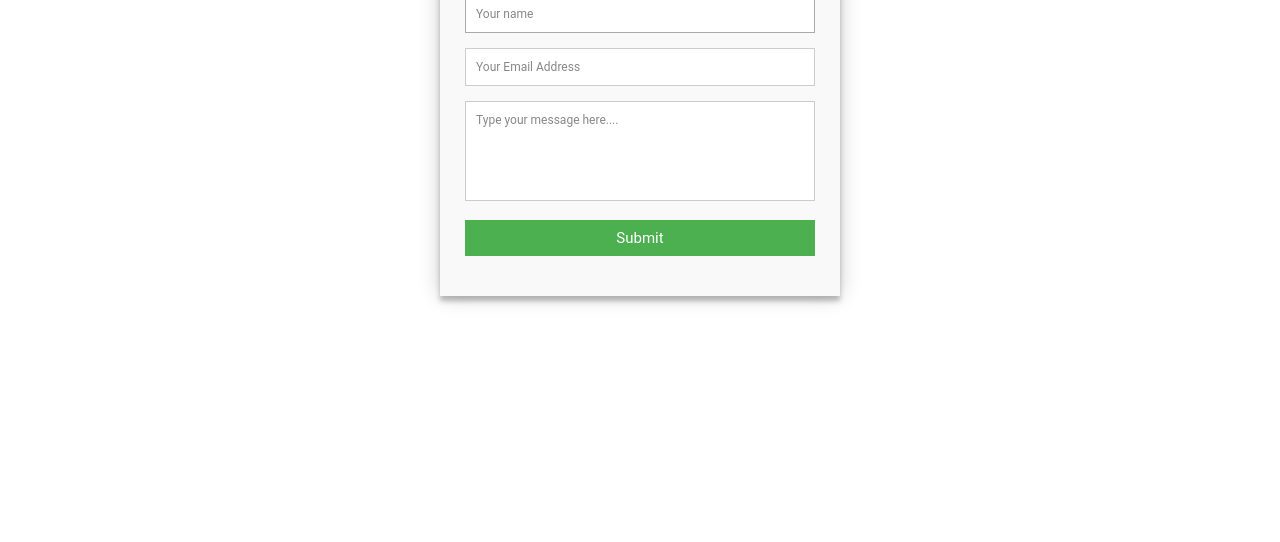
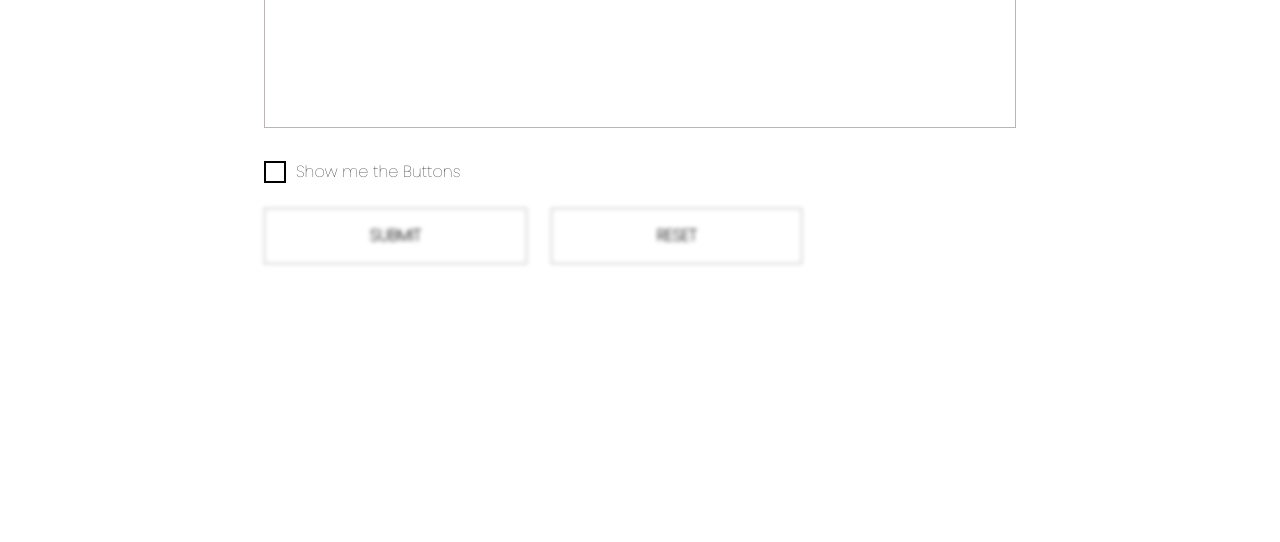
Before and after one commit to cris93g/nav, a plain HTML site: page Contact.html in a window 1280 px wide. Shown: the part 258-800 px from the top of the page. Drawn offline with Linux system fonts and the light colour scheme.

Commit message:
changed contact form

```diff
--- a/Contact.html
+++ b/Contact.html
@@ -29,23 +29,44 @@
     </div>
 </nav>
 
-<div class="container" style='margin-top:-30px;'>
-    <form id="contact" action="" method="post">
-        <h3>Did I suck at making this?</h3>
-        <fieldset>
-            <input placeholder="Your name" type="text" tabindex="1" required autofocus>
-        </fieldset>
-        <fieldset>
-            <input placeholder="Your Email Address" type="email" tabindex="2" required>
-        </fieldset>
-        <fieldset>
-            <textarea placeholder="Type your message here...." tabindex="5" required></textarea>
-        </fieldset>
-        <fieldset>
-            <button name="submit" type="submit" id="contact-submit" data-submit="...Sending">Submit</button>
-        </fieldset>
-    </form>
-</div>
+<form class="my-form">
+    <div class="container">
+        <h1 class='titleHeader'>Get in touch!</h1>
+        <ul>
+            <li>
+                <div class="grid grid-2">
+                    <input type="text" placeholder="Name" required>
+                    <input type="email" placeholder="Email" required>
+                </div>
+            </li>
+
+            <li>
+                <textarea placeholder="Message"></textarea>
+            </li>
+            <li>
+                <input type="checkbox" id="terms">
+                <label for="terms">Show me the Buttons<a href=""></a></label>
+            </li>
+            <li>
+                <div class="grid grid-3">
+
+                    <button class="btn-grid" type="submit" disabled>
+                        <span class="back">
+                            <!-- <img src="https://s3-us-west-2.amazonaws.com/s.cdpn.io/162656/email-icon.svg" alt=""> -->
+                        </span>
+                        <span class="front">SUBMIT</span>
+                    </button>
+                    <button class="btn-grid" type="reset" disabled>
+                        <!-- <span class="back">
+                            <img src="https://s3-us-west-2.amazonaws.com/s.cdpn.io/162656/eraser-icon.svg" alt="">
+                        </span> -->
+                        <span class="front">RESET</span>
+                    </button>
+                </div>
+            </li>
+        </ul>
+    </div>
+</form>
 <script src="index.js"></script>
 <script src="contact.js"></script>
 </body>
--- a/contact.css
+++ b/contact.css
@@ -1,122 +1,262 @@
 
-.container {
-  max-width: 400px;
-  width: 100%;
-  margin: 0 auto;
-  position: relative;
+:root {
+  --white: #000000;
+  --red: #1bc5e3;
+  --bodyColor: #ffffff;
+  --borderFormEls: hsl(0, 5%, 72%);
+  --bgFormEls: hsl(0, 0%, 100%);
+  --bgFormElsFocus: hsl(0, 1%, 63%);
 }
 
-#contact input[type="text"],
-#contact input[type="email"],
-#contact input[type="tel"],
-#contact input[type="url"],
-#contact textarea,
-#contact button[type="submit"] {
-  font: 400 12px/16px "Roboto", Helvetica, Arial, sans-serif;
+* {
+  padding: 0;
+  margin: 0;
+  box-sizing: border-box;
+  outline: none;
 }
 
-#contact {
-  background: #F9F9F9;
-  padding: 25px;
-  margin: 150px 0;
-  box-shadow: 0 0 20px 0 rgba(0, 0, 0, 0.2), 0 5px 5px 0 rgba(0, 0, 0, 0.24);
+a {
+  color: inherit;
 }
 
-#contact h3 {
-  display: block;
-  font-size: 30px;
-  font-weight: 300;
-  margin-bottom: 10px;
+input,
+select,
+textarea,
+button {
+  font-family: inherit;
+  font-size: 100%;
 }
 
-#contact h4 {
-  margin: 5px 0 15px;
-  display: block;
-  font-size: 13px;
-  font-weight: 400;
+button,
+label {
+  cursor: pointer;
 }
 
-fieldset {
-  border: medium none !important;
-  margin: 0 0 10px;
-  min-width: 100%;
-  padding: 0;
-  width: 100%;
+select {
+  appearance: none;
 }
 
-#contact input[type="text"],
-#contact input[type="email"],
-#contact input[type="tel"],
-#contact input[type="url"],
-#contact textarea {
-  width: 100%;
-  border: 1px solid #ccc;
-  background: #FFF;
-  margin: 0 0 5px;
-  padding: 10px;
+/* Remove native arrow on IE */
+select::-ms-expand {
+  display: none;
 }
 
-#contact input[type="text"]:hover,
-#contact input[type="email"]:hover,
-#contact input[type="tel"]:hover,
-#contact input[type="url"]:hover,
-#contact textarea:hover {
-  -webkit-transition: border-color 0.3s ease-in-out;
-  -moz-transition: border-color 0.3s ease-in-out;
-  transition: border-color 0.3s ease-in-out;
-  border: 1px solid #aaa;
+select:-moz-focusring {
+  color: transparent !important;
+  text-shadow: 0 0 0 var(--white);
 }
 
-#contact textarea {
-  height: 100px;
-  max-width: 100%;
+textarea {
   resize: none;
 }
 
-#contact button[type="submit"] {
-  cursor: pointer;
-  width: 100%;
-  border: none;
-  background: #4CAF50;
-  color: #FFF;
-  margin: 0 0 5px;
-  padding: 10px;
-  font-size: 15px;
+ul {
+  list-style: none;
 }
 
-#contact button[type="submit"]:hover {
-  background: #43A047;
-  -webkit-transition: background 0.3s ease-in-out;
-  -moz-transition: background 0.3s ease-in-out;
-  transition: background-color 0.3s ease-in-out;
+body {
+  font-family: 'Poppins', sans-serif;
+  background: var(--bodyColor);
+  color: var(--white);
+
 }
 
-#contact button[type="submit"]:active {
-  box-shadow: inset 0 1px 3px rgba(0, 0, 0, 0.5);
+.container {
+  max-width: 800px;
+  margin: 0 auto;
+  padding: 0 1.5rem;
 }
 
-.copyright {
+.my-form h1 {
+  margin-bottom: 1.5rem;
+}
+
+.my-form li,
+.my-form .grid > *:not(:last-child) {
+  margin-bottom: 1.5rem;
+}
+
+.my-form select,
+.my-form input,
+.my-form textarea,
+.my-form button {
+  width: 100%;
+  line-height: 1.5;
+  padding: 15px 10px;
+  border: 1px solid var(--borderFormEls);
+  color: var(--white);
+  background: var(--bgFormEls);
+  transition: background-color 0.3s cubic-bezier(0.57, 0.21, 0.69, 1.25),
+    transform 0.3s cubic-bezier(0.57, 0.21, 0.69, 1.25);
+}
+
+.my-form textarea {
+  height: 170px;
+}
+
+.my-form ::placeholder {
+  color: inherit;
+  /*Fix opacity issue on Firefox*/
+  opacity: 1;
+}
+
+.my-form select:focus,
+.my-form input:focus,
+.my-form textarea:focus,
+.my-form button:enabled:hover,
+.my-form button:focus,
+.my-form input[type="checkbox"]:focus + label {
+  background: var(--bgFormElsFocus);
+}
+
+.my-form select:focus,
+.my-form input:focus,
+.my-form textarea:focus {
+  transform: scale(1.02);
+}
+
+.my-form *:required,
+.my-form select {
+  background-repeat: no-repeat;
+  background-position: center right 12px;
+  background-size: 15px 15px;
+}
+
+.my-form select {
+  background-image: url(https://s3-us-west-2.amazonaws.com/s.cdpn.io/162656/down.svg);
+}
+
+.my-form *:disabled {
+  cursor: default;
+  filter: blur(2px);
+}
+
+
+.my-form .btn-grid {
+  position: relative;
+  overflow: hidden;
+  transition: filter 0.2s;
+}
+
+.my-form button {
+  font-weight: bold;
+}
+
+.my-form button > * {
+  display: inline-block;
+  width: 100%;
+  transition: transform 0.4s ease-in-out;
+}
+
+.my-form button .back {
+  position: absolute;
+  left: 50%;
+  top: 50%;
+  transform: translate(-110%, -50%);
+}
+
+.my-form button:enabled:hover .back,
+.my-form button:focus .back {
+  transform: translate(-50%, -50%);
+}
+
+.my-form button:focus .front {
+  transform: translateX(110%);
+}
+
+
+/* CUSTOM CHECKBOX
+–––––––––––––––––––––––––––––––––––––––––––––––––– */
+.my-form input[type="checkbox"] {
+  position: absolute;
+  left: -9999px;
+}
+
+.my-form input[type="checkbox"] + label {
+  position: relative;
+  display: inline-block;
+  padding-left: 2rem;
+  transition: background 0.3s cubic-bezier(0.57, 0.21, 0.69, 1.25);
+}
+
+.my-form input[type="checkbox"] + label::before,
+.my-form input[type="checkbox"] + label::after {
+  content: '';
+  position: absolute;
+}
+
+.my-form input[type="checkbox"] + label::before {
+  left: 0;
+  top: 6px;
+  width: 18px;
+  height: 18px;
+  border: 2px solid var(--white);
+}
+
+.my-form input[type="checkbox"]:checked + label::before {
+  background: var(--red);
+}
+
+.my-form input[type="checkbox"]:checked + label::after {
+  left: 7px;
+  top: 7px;
+  width: 6px;
+  height: 14px;
+  border-bottom: 2px solid var(--white);
+  border-right: 2px solid var(--white);
+  transform: rotate(45deg);
+}
+
+.titleHeader{
+  margin:0 auto;
   text-align: center;
 }
 
-#contact input:focus,
-#contact textarea:focus {
-  outline: 0;
-  border: 1px solid #aaa;
+footer {
+  font-size: 1rem;
+  text-align: right;
+  backface-visibility: hidden;
 }
 
-::-webkit-input-placeholder {
-  color: #888;
+footer a {
+  text-decoration: none;
 }
 
-:-moz-placeholder {
-  color: #888;
+footer span {
+  color: var(--red);
 }
 
-::-moz-placeholder {
-  color: #888;
+@media screen and (min-width: 600px) {
+  .my-form .grid {
+    display: grid;
+    grid-gap: 1.5rem;
+  }
+
+  .my-form .grid-2 {
+    grid-template-columns: 1fr 1fr;
+  }
+
+  .my-form .grid-3 {
+    grid-template-columns: auto auto auto;
+    align-items: center;
+  }
+
+  .my-form .grid > *:not(:last-child) {
+    margin-bottom: 0;
+  }
+
+  .my-form .required-msg {
+    display: block;
+  }
 }
 
-:-ms-input-placeholder {
-  color: #888;
+@media screen and (min-width: 541px) {
+  .my-form input[type="checkbox"] + label::before {
+    top: 50%;
+    transform: translateY(-50%);
+  }
+
+  .my-form input[type="checkbox"]:checked + label::after {
+    top: 3px;
+  }
 }
--- a/contact.js
+++ b/contact.js
@@ -1,27 +1,9 @@
-document.addEventListener('DomContentLoaded',()=>{
-    fields.name = document.getElementById('name')
-    fields.email = document.getElementById('email')
-    fields.question = document.getElementById('question')
-})
+const checkbox = document.querySelector('.my-form input[type="checkbox"]');
+const btns = document.querySelectorAll('.my-form button');
 
-function isNotEmpty(value) {
-    if (value == null || typeof value == 'undefined') return false;
-    return (value.length > 0);
-}
-
-function isEmail(email) {
-    let regex = /^/
-}
-
-function fieldValidation(field, validationFunction) {
-    if (field == null) return false;
-
-    let isFieldValid = validationFunction(field.value)
-    if (!isFieldValid) {
-        field.className = 'placeholderRed';
-    } else {
-        field.className = '';
-    }
-
-    return isFieldValid;
-}
+checkbox.addEventListener('change', function () {
+  const checked = this.checked;
+  for (const btn of btns) {
+    checked ? (btn.disabled = false) : (btn.disabled = true);
+  }
+});
```
Also changed, not shown: index.html (+1 -1 lines).
